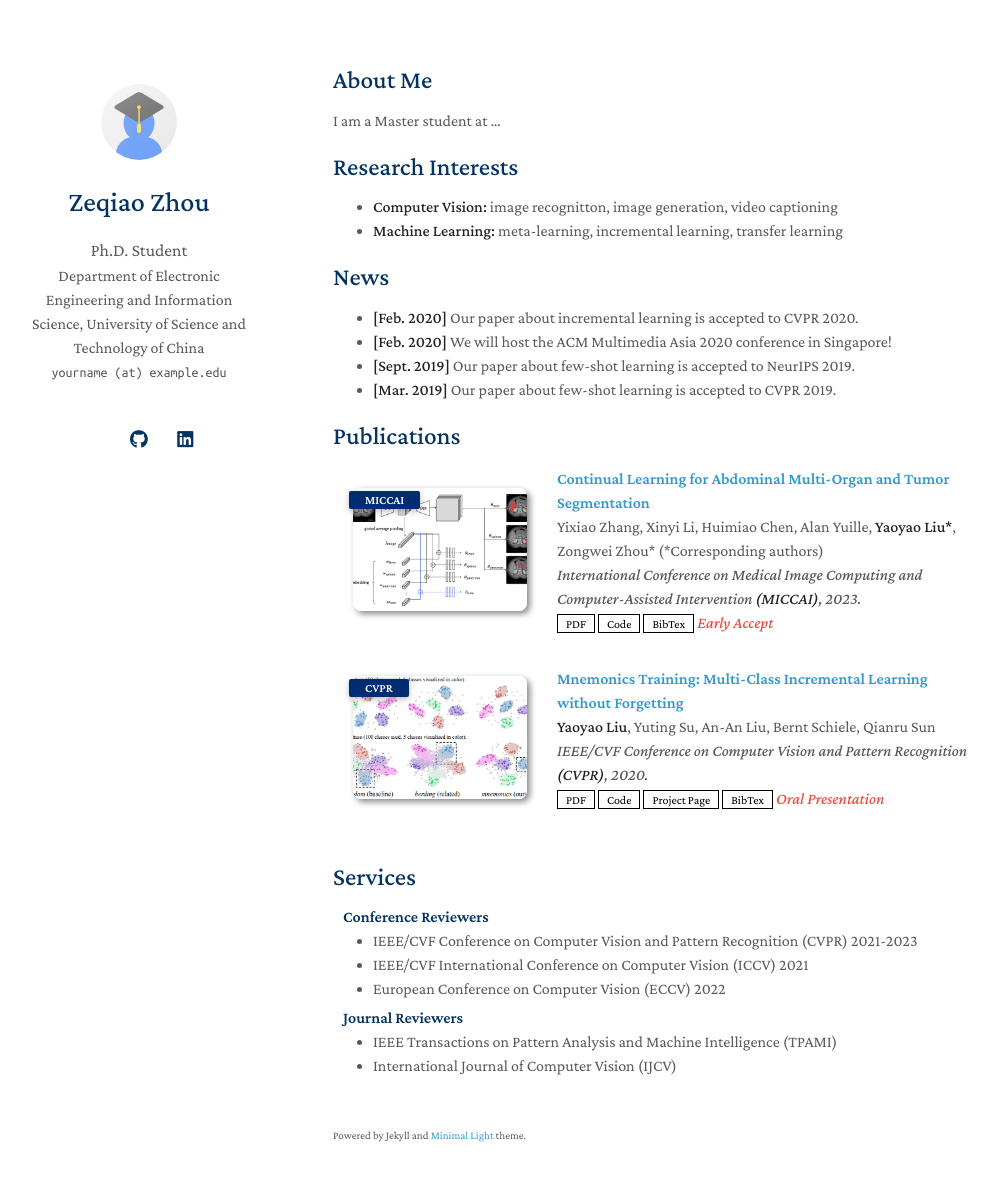
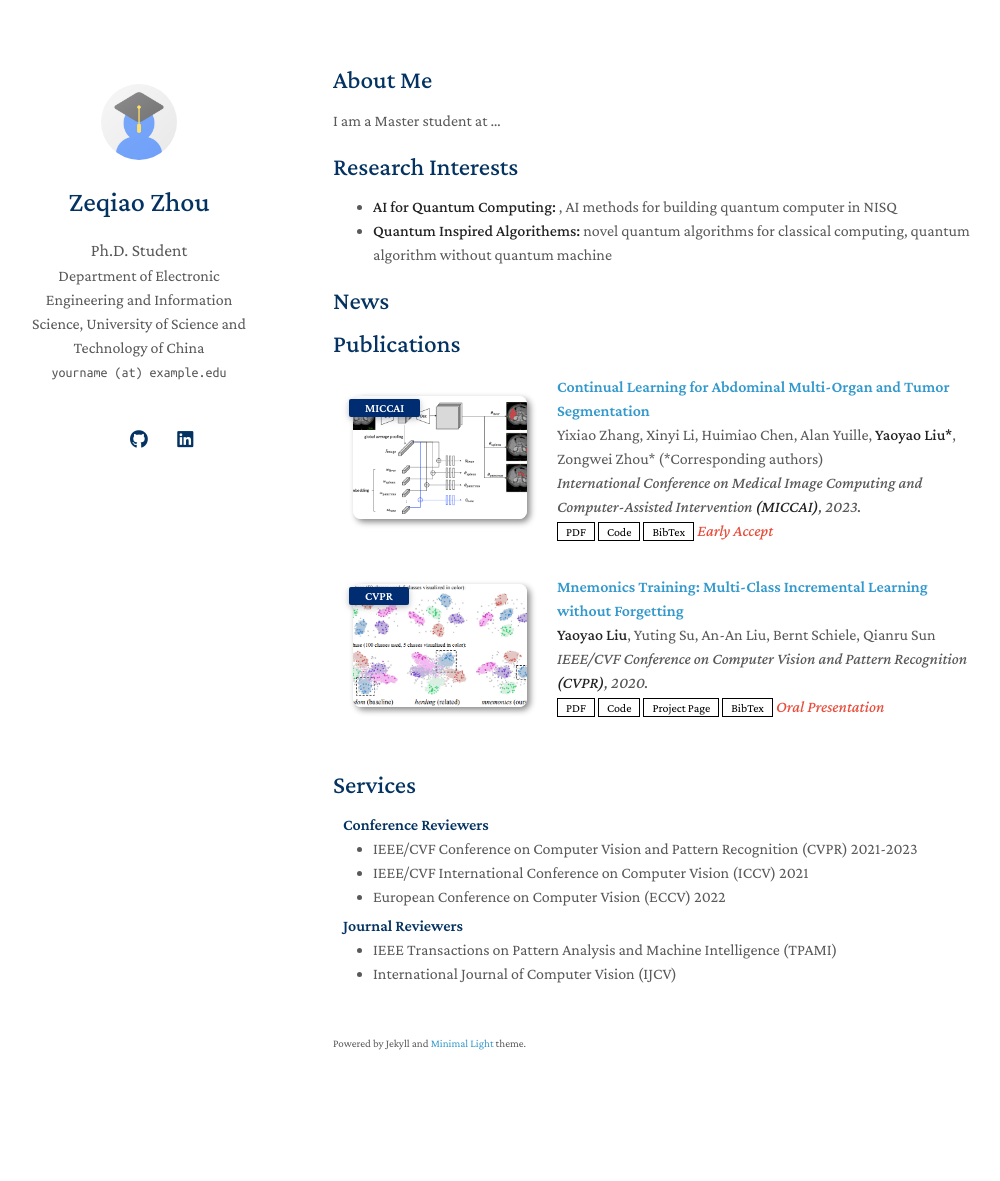
Before and after one commit to ZeddTheGoat/ZeddTheGoat.github.io, a Jekyll site: the page built from index.md, in a window 1280 px wide and 1216 px high. Shown: the top 1181 px of the window, without its empty margins (137-1137 px from the left). Built offline with Jekyll 4.4.1, drawn with Linux system fonts in a browser that asks for light colours; a style sheet for code colours, icons or effects is not loaded; our own code applies the rules of GitHub Pages for plain Markdown files.

Commit message:
Update index.md

```diff
--- a/index.md
+++ b/index.md
@@ -8,15 +8,10 @@ I am a Master student at ...
 
 ## Research Interests
 
-- **Computer Vision:** image recognitton, image generation, video captioning
-- **Machine Learning:** meta-learning, incremental learning, transfer learning
+- **AI for Quantum Computing:** , AI methods for building quantum computer in NISQ
+- **Quantum Inspired Algorithems:** novel quantum algorithms for classical computing, quantum algorithm without quantum machine
 
 ## News
-
-- **[Feb. 2020]** Our paper about incremental learning is accepted to CVPR 2020.
-- **[Feb. 2020]** We will host the ACM Multimedia Asia 2020 conference in Singapore!
-- **[Sept. 2019]** Our paper about few-shot learning is accepted to NeurIPS 2019.
-- **[Mar. 2019]** Our paper about few-shot learning is accepted to CVPR 2019.
 
 {% include_relative _includes/publications.md %}
 
```
